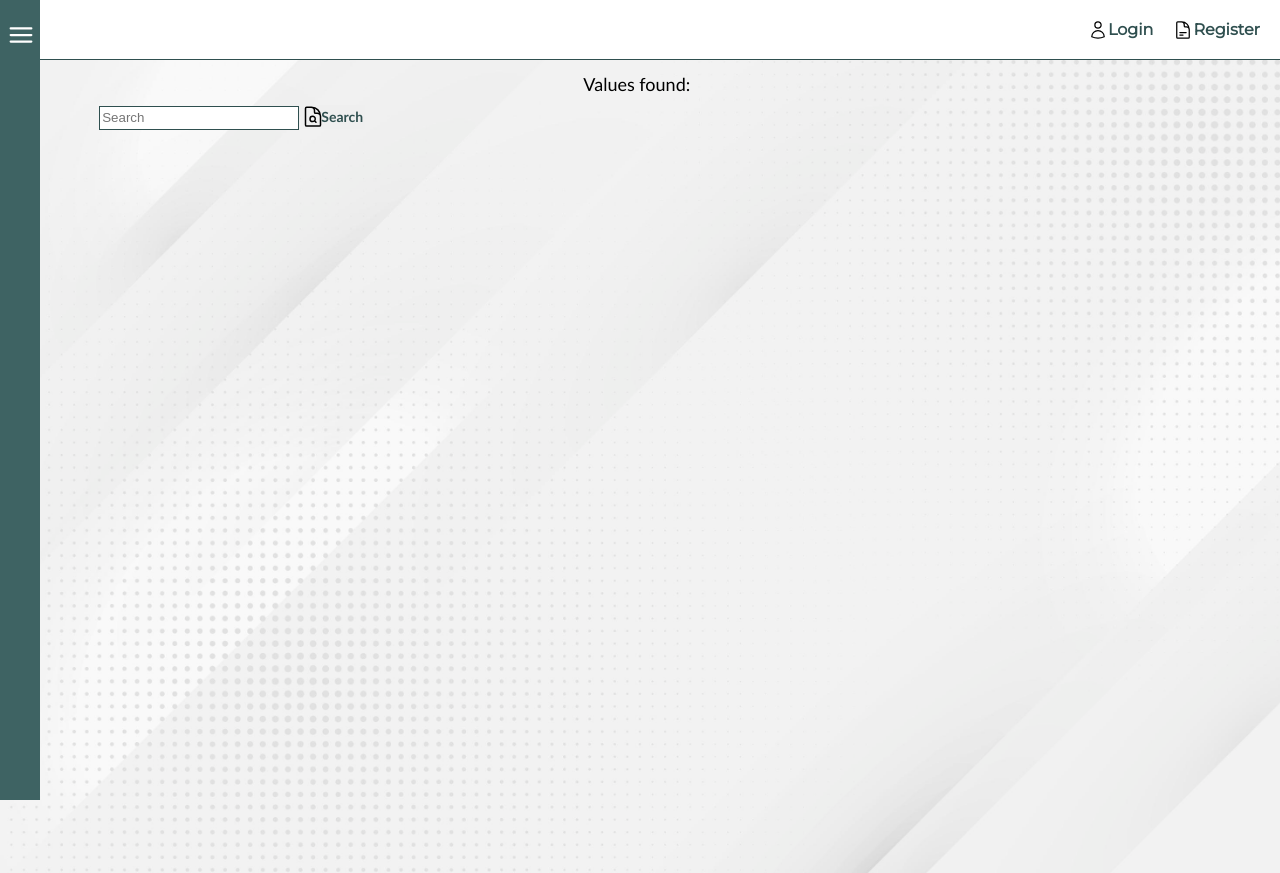
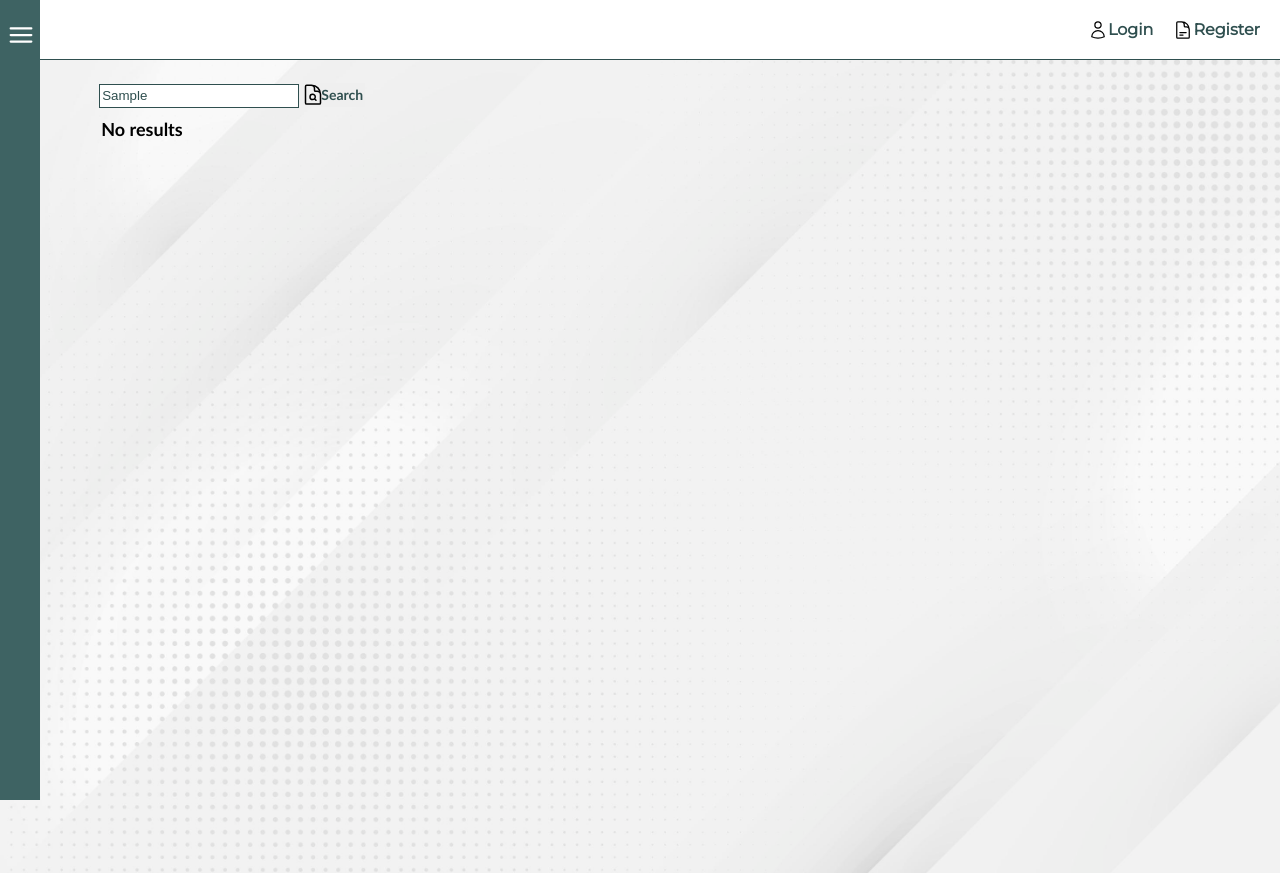
Before and after one commit to BesartAbazi/20230710_reactapp, a React (Create React App) app: page /News/1 in a window 1280 px wide. Both pictures are taken after typing "Sample" into the empty fields and a click on the button "Search". Built offline with nearby package versions, Linux system fonts and the light colour scheme.

Commit message:
2023-07-13 23:00

```diff
--- a/src/components/News/news.css
+++ b/src/components/News/news.css
@@ -0,0 +1,10 @@
+.itemsFound{
+    margin: 0px 0px 2px 0px;
+    padding: 0px 0px 0px 2px;
+
+    font-family: 'Calibri';
+    font-size: 18px;
+    font-weight: bold;
+
+    align-self: flex-start;
+}
--- a/src/components/News/news.js
+++ b/src/components/News/news.js
@@ -1,8 +1,10 @@
-import React, { useEffect, useState } from 'react';
+import React, { useEffect, useMemo, useState } from 'react';
 import { useParams, useLocation, useSearchParams } from 'react-router-dom';
 import MainItem from '../MainItem/mainItem';
 import SearchBar from '../SearchBar/searchBar';
 import data from '../../data/data';
+// CSS
+import './news.css';
 // Logos
 import { default as searchLogo } from '../../icons/search.svg';
 
@@ -15,7 +17,7 @@ const News = () => {
     const [newsItemFound, setNewsItemFound] = useState(false);
     useEffect(() => {
         data.news.forEach((item) => {
-            if (Number(item.id) === Number(id)){
+            if (Number(item.id) === Number(id)) {
                 setNewsData(item);
                 setNewsItemFound(true);
             }
@@ -25,33 +27,36 @@ const News = () => {
 
     let [searchItems, setSearchItems] = useState([]);
     const [searchParams] = useSearchParams();
+    useEffect(() => {
         let searchValue = searchParams.get('searchValue');
-    useEffect(() => {
-        setSearchItems([]);
+        const itemsFound = [];
 
-        if (searchValue){
-            console.log(searchValue)
+        if (searchValue) {
             data.news.forEach((item) => {
-                if ((String(item.id).includes(searchValue)) || (String(item.date).includes(searchValue)) || (String(item.header).includes(searchValue)) || (String(item.text).includes(searchValue))){
-                    if (searchItems.findIndex((currentItem) => { return currentItem.id == item.id}) == -1){
-                        setSearchItems ((prev) => [
-                            ...prev,
-                            item
-                        ]);
+                if ((String(item.id).includes(searchValue)) || (String(item.date).includes(searchValue)) || (String(item.header).includes(searchValue)) || (String(item.text).includes(searchValue))) {
+                    if (itemsFound.findIndex((currentItem) => { return Number(currentItem.id) === Number(item.id) }) == -1) {
+                        itemsFound.push(item)
                     }
                 }
-            })
+            });
         }
-    }, [searchValue]);
+
+        setSearchItems(itemsFound);
+    }, [searchParams]);
 
 
     return (
-        <main>{console.log(searchItems)}
+        <main>
             {
-                searchValue ?
+                searchParams.get('searchValue') && searchItems.length == 0 ?
                     <>
-                        <p> Values found:</p>
-                        <SearchBar pathname={pathname}/>
+                        <SearchBar pathname={pathname} />
+                        <p className='itemsFound'> No results </p>
+                    </> :
+                    searchItems.length > 0 ?
+                        <>
+                            <SearchBar pathname={pathname} />
+                            <p className='itemsFound'> {searchItems.length} result{searchItems.length > 1 ? 's' : ''}: </p>
                             {
                                 searchItems.map((item) => {
                                     return <MainItem id={item.id} date={item.date} header={item.header} text={item.text} />;
@@ -63,7 +68,7 @@ const News = () => {
                             <MainItem id={newsData.id} date={newsData.date} header={newsData.header} text={newsData.text} />
                             :
                             <>
-                            <SearchBar pathname={pathname}/>
+                                <SearchBar pathname={pathname} />
                                 {
                                     data.news.map((item) => {
                                         return <MainItem id={item.id} date={item.date} header={item.header} text={item.text} />;
```
Lines whose indentation alone changed are shown as unchanged.
